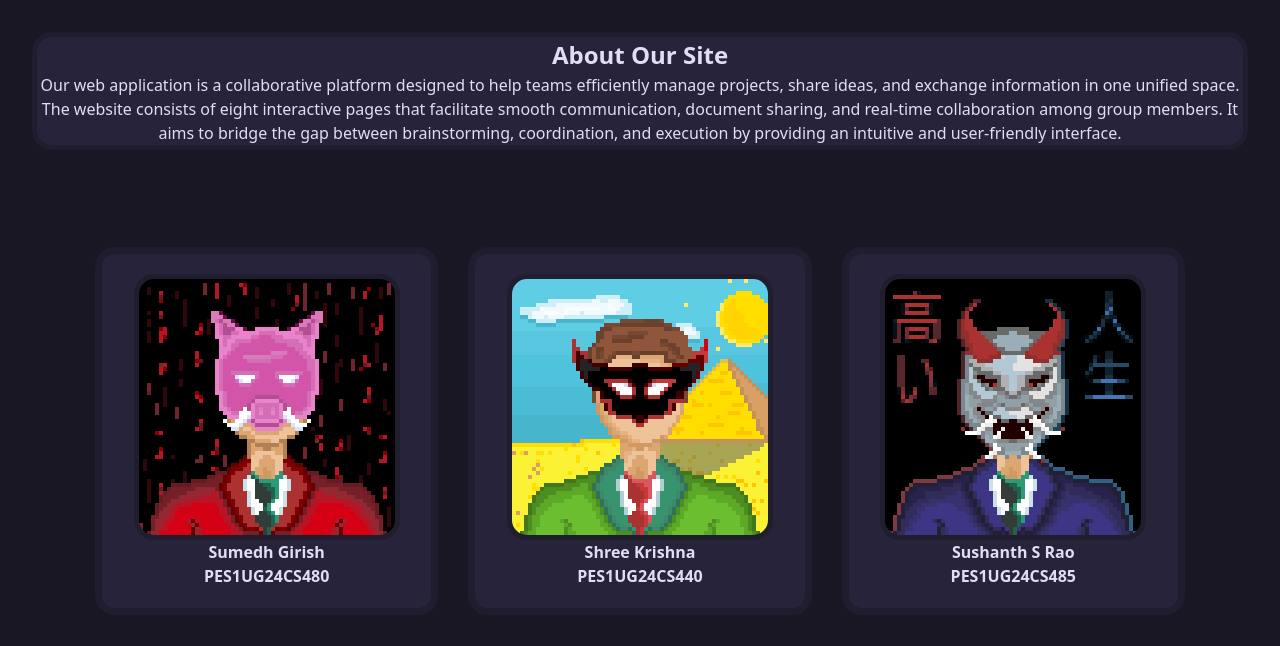
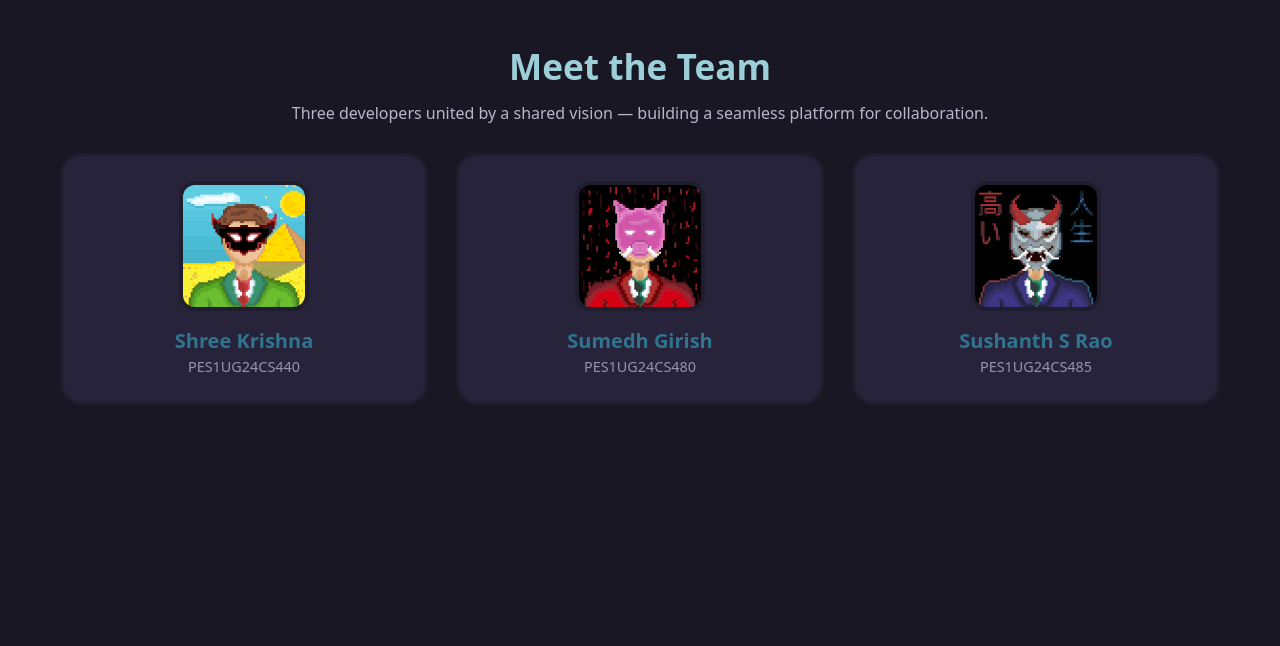
Before and after one commit to sumedhgirish/ScheMap, a React (Vite) app: page /about in a window 1280 px wide. Shown: the top 646 px of the page. Built offline with nearby package versions, Linux system fonts and the light colour scheme.

Commit message:
Did some stuff with about and login
Signed-off-by: Sumedh Girish <sumedh.girish@gmail.com>

```diff
--- a/src/About.css
+++ b/src/About.css
@@ -1,44 +1,81 @@
-#root {
-  margin: 0;
+.teamSection {
   text-align: center;
+  padding: 40px 20px 10px;
+  animation: fadeIn 0.8s ease-out;
 }
 
-.siteDesc {
-  display: flex;
-  flex-direction: column;
-  align-items: center;
-  background-color: var(--rpoverlay);
-  position: relative;
-  border-radius: 20px;
-  border: 5px solid var(--rpsurface);
-  margin: 2em;
-  color: var(--rptext);
+.teamTitle {
+  font-size: 2.2rem;
+  color: var(--rpfoam);
+  margin-bottom: 8px;
 }
 
-.aboutUs {
-  padding: 50px;
-  display: flex;
-  margin-left: 30px;
-  margin-right: 30px;
+.teamSubtitle {
+  font-size: 1rem;
+  opacity: 0.8;
+  margin-bottom: 28px;
 }
 
-.profileCard {
-  border: 7px solid var(--rpsurface);
-  flex: 1 1 300px;
-  margin: 15px;
-  padding: 20px;
-  border-radius: 20px;
+.teamGrid {
+  display: grid;
+  grid-template-columns: repeat(auto-fit, minmax(250px, 1fr));
+  gap: 28px;
+  padding: 0 40px;
+}
+
+.teamCard {
   background: var(--rpoverlay);
-  color: var(--rptext);
-  display: flex;
-  flex-direction: column;
-  align-items: center;
-  justify-content: center;
-  font-weight: bold;
+  border: 3px solid var(--rpsurface);
+  border-radius: 22px;
+  padding: 25px;
+  transition: 0.25s ease;
   position: relative;
 }
 
-.avatar {
-  border: 5px solid var(--rpsurface);
-  border-radius: 20px;
+.teamCard:hover {
+  transform: translateY(-5px);
+  box-shadow: 0px 2px 12px rgba(156, 207, 216, 0.25); /* reduced opacity */
 }
+
+.avatarWrapper {
+  width: 130px;
+  height: 130px;
+  border-radius: 16px;
+  overflow: hidden;
+  border: 4px solid var(--rpsurface);
+  margin: 0 auto 15px;
+  transition: 0.25s ease;
+}
+
+.teamCard:hover .avatarWrapper {
+  transform: scale(1.04);
+}
+
+.teamAvatar {
+  width: 100%;
+  height: 100%;
+  object-fit: cover;
+}
+
+.teamCard h3 {
+  margin-top: 10px;
+  color: var(--rppine);
+  font-size: 1.25rem;
+  font-weight: bold;
+}
+
+.teamId {
+  font-size: 0.9rem;
+  opacity: 0.6;
+}
+
+@keyframes fadeIn {
+  from {
+    opacity: 0;
+    transform: translateY(8px);
+  }
+  to {
+    opacity: 1;
+    transform: translateY(0);
+  }
+}
--- a/src/About.jsx
+++ b/src/About.jsx
@@ -4,42 +4,35 @@ import shreekrishna from "./assets/avatars/shreekrishna.png";
 import "./About.css";
 
 function About() {
+  const team = [
+    { name: "Shree Krishna", id: "PES1UG24CS440", img: shreekrishna },
+    { name: "Sumedh Girish", id: "PES1UG24CS480", img: sumedh },
+    { name: "Sushanth S Rao", id: "PES1UG24CS485", img: sushanth },
+  ];
+
   return (
     <div className="aboutPage">
-      <div className="siteDesc">
-        <h2>About Our Site</h2>
-        <p>
-          Our web application is a collaborative platform designed to help teams
-          efficiently manage projects, share ideas, and exchange information in
-          one unified space. The website consists of eight interactive pages
-          that facilitate smooth communication, document sharing, and real-time
-          collaboration among group members. It aims to bridge the gap between
-          brainstorming, coordination, and execution by providing an intuitive
-          and user-friendly interface.
+      <div className="teamSection">
+        <h1 className="teamTitle">Meet the Team</h1>
+        <p className="teamSubtitle">
+          Three developers united by a shared vision — building a seamless
+          platform for collaboration.
         </p>
-      </div>
 
-      <div className="aboutUs">
-        <div className="profileCard">
-          <img src={sumedh} alt="Sumedh's Avatar" className="avatar" />
-          <p>Sumedh Girish</p>
-          <p>PES1UG24CS480</p>
-        </div>
-
-        <div className="profileCard">
-          <img
-            src={shreekrishna}
-            alt="Shree Krishna's Avatar"
-            className="avatar"
-          />
-          <p>Shree Krishna</p>
-          <p>PES1UG24CS440</p>
-        </div>
-
-        <div className="profileCard">
-          <img src={sushanth} alt="Damascus' Avatar" className="avatar" />
-          <p>Sushanth S Rao</p>
-          <p>PES1UG24CS485</p>
+        <div className="teamGrid">
+          {team.map((member) => (
+            <div className="teamCard" key={member.id}>
+              <div className="avatarWrapper">
+                <img
+                  src={member.img}
+                  alt={member.name}
+                  className="teamAvatar"
+                />
+              </div>
+              <h3>{member.name}</h3>
+              <p className="teamId">{member.id}</p>
+            </div>
+          ))}
         </div>
       </div>
     </div>
--- a/src/Dashboard.css
+++ b/src/Dashboard.css
@@ -1,6 +1,7 @@
 .dbnavbar {
   display: flex;
   flex-direction: row;
+  align-items: center;
   height: 50px;
   padding: 15px 1em 5px 1em;
   margin: 0.5em;
@@ -57,10 +58,11 @@
 }
 
 .hero {
-  width: 95vw;
-  height: 85vh;
+  width: 100vw;
+  height: 90vh;
   margin: 0px;
   padding: 0.5em 2vw 1em 2vw;
+  align-self: center;
 }
 
 .heroImage {
--- a/src/Login.css
+++ b/src/Login.css
@@ -14,6 +14,7 @@
 }
 
 .loginTitle {
+  margin-top: 1em;
   font-size: 2.5rem;
   color: var(--rptext);
 }
--- a/src/Projects.css
+++ b/src/Projects.css
@@ -13,6 +13,8 @@
   border-color: transparent;
   overflow: hidden;
   padding: 0.2em;
+  width: 100%;
+  height: 100%;
 }
 
 .options {
@@ -94,6 +96,44 @@
   background-color: rgb(from var(--rpoverlay) r g b / 70%);
   border-radius: 1em;
   text-align: left;
+  padding: 1em;
+}
+
+.infoHeader {
+  display: flex;
+  flex-direction: row;
+  align-items: end;
+  justify-content: flex-start;
+  .infoTitle {
+    color: var(--rpfoam);
+    margin: 0;
+    padding: 0;
+  }
+  .infoDesc {
+    margin-bottom: 1%;
+    margin-left: 2%;
+    color: var(--rpmuted);
+    overflow: hidden;
+    white-space: nowrap;
+    text-overflow: ellipsis;
+  }
+}
+
+.projectOptions {
+  margin-top: 0.5em;
+  width: 100%;
+  display: grid;
+  grid-template-columns: 1fr 7fr;
+}
+
+.newprojectOptions {
+  width: 100%;
+  display: grid;
+  grid-template-columns: 1fr;
+  row-gap: 1.5em;
+  margin-top: 0.5em;
+  align-items: end;
+  margin-top: 1em;
 }
 
 .search {
@@ -129,7 +169,6 @@
   background: transparent;
   color: var(--rptext);
   font-size: 1em;
-  margin-left: 1em;
 }
 
 .pinputBox:focus {
--- a/src/Projects.jsx
+++ b/src/Projects.jsx
@@ -1,4 +1,4 @@
-import { Navigate } from "react-router";
+import { Navigate, useNavigate } from "react-router";
 import { useEffect, useState } from "react";
 import api from "./api/axios";
 import "./Projects.css";
@@ -6,7 +6,6 @@ import "./Projects.css";
 function Options({ tabs }) {
   const [selectedTab, selectTab] = useState(tabs[0]);
   function OptionElement(tab) {
-    console.log(tab, selectedTab, tab.title == selectedTab.title);
     if (tab.title == selectedTab.title) {
       return (
         <h3 onClick={() => selectTab(tab)} className="selectedTabTitle">
@@ -28,8 +27,8 @@ function Options({ tabs }) {
   );
 }
 
-function Greeter({ user, projects }) {
-  const defaultTabs = [
+function Greeter({ user, projects, setUser }) {
+  const tabs = [
     {
       title: "Details",
       component: (
@@ -42,7 +41,7 @@ function Greeter({ user, projects }) {
     {
       title: "Settings",
       component: (
-        <p className="info">
+        <div className="info">
           <div className="options">
             <span>Full Name</span>
             <span>{user.fullname}</span>
@@ -57,6 +56,9 @@ function Greeter({ user, projects }) {
               id="logout"
               className="logoutButton"
               value="Logout"
+              onClick={async () =>
+                await api.post("/auth/logout").then(() => setUser(null))
+              }
             />
             <input
               type="button"
@@ -65,7 +67,7 @@ function Greeter({ user, projects }) {
               value="Delete Account"
             />
           </div>
-        </p>
+        </div>
       ),
     },
   ];
@@ -74,14 +76,87 @@ function Greeter({ user, projects }) {
       <h2 className="welcome">
         Welcome, <span className="username">{user.name.first}</span>
       </h2>
-      <Options tabs={defaultTabs} />
+      <Options tabs={tabs} />
     </div>
   );
 }
 
 function Settings({ project }) {
-  if (!project) return <div className="settings"></div>;
-  return <div className="settings"></div>;
+  const dummy = () => console.log("dummy");
+  const selectProject = (
+    <p className="infoDesc">Please select a project to view details.</p>
+  );
+  const defaultTabs = [
+    {
+      title: "Overview",
+      component:
+        !project || project.length == 0 ? (
+          selectProject
+        ) : (
+          <div className="info">
+            <div className="infoHeader">
+              <h1 className="infoTitle">{project.title}</h1>
+              <p className="infoDesc">{project.desc}</p>
+            </div>
+            <div className="projectOptions">
+              <span>Todo</span>
+              <span>
+                {project.todo.pending.length} pending,{" "}
+                {project.todo.completed.length} completed,{" "}
+                {project.todo.ignored.length} ignored
+              </span>
+              <span>Chat</span>
+              <span>{project.chat.length} messages</span>
+              <span>Posts</span>
+              <span>{project.posts.length} posts</span>
+              <span>Status</span>
+              <span>
+                {project.permissions.view.length} members,{" "}
+                {project.permissions.edit.length} admin
+              </span>
+            </div>
+          </div>
+        ),
+    },
+    {
+      title: "Create",
+      component: (
+        <div className="info">
+          <form className="newprojectOptions" action={dummy}>
+            <input
+              type="text"
+              id="new_title"
+              name="new_title"
+              className="pinputBox"
+              placeholder="Title"
+            />
+            <input
+              type="text"
+              id="new_desc"
+              name="new_desc"
+              className="pinputBox"
+              placeholder="Description"
+            />
+            <input
+              type="submit"
+              id="create"
+              className="pformButton"
+              value="Create"
+            />
+          </form>
+        </div>
+      ),
+    },
+    {
+      title: "Edit",
+      component: <p className="info">Hello, World</p>,
+    },
+  ];
+  return (
+    <div className="settings">
+      <Options tabs={defaultTabs} />
+    </div>
+  );
 }
 
 function SearchBar() {
@@ -128,15 +203,23 @@ function ProjectList({ projects }) {
 function Projects() {
   const [user, setUser] = useState(null);
   const [projects, setProjects] = useState([]);
+  const navigate = useNavigate();
+
   useEffect(() => {
     const fetchData = async () => {
-      let result = await api.post("projects/list");
+      let result;
+      try {
+        result = await api.post("users/current");
+        setUser(result.data.user);
+      } catch (err) {
+        console.log(err);
+        navigate("/login");
+      }
+      result = await api.post("projects/list");
       setProjects(result.data.projects);
-      result = await api.post("users/current");
-      setUser(result.data.user);
     };
     fetchData();
-  }, []);
+  }, [navigate, user]);
 
   // Make this better later
   if (!user) {
@@ -146,7 +229,7 @@ function Projects() {
   return (
     <>
       <div className="infocard">
-        <Greeter user={user} projects={projects} />
+        <Greeter user={user} projects={projects} setUser={setUser} />
         <Settings />
         <SearchBar />
         <ProjectList projects={projects} />
--- a/src/main.jsx
+++ b/src/main.jsx
@@ -17,7 +17,6 @@ createRoot(document.getElementById("root")).render(
         <Route path="/login" element={<Login />} />
         <Route path="/register" element={<Register />} />
         <Route path="/about" element={<About />} />
-
       </Routes>
     </BrowserRouter>
   </StrictMode>,
```
Also changed, not shown: 2 other files (tests, documents, lock files or other folders).
